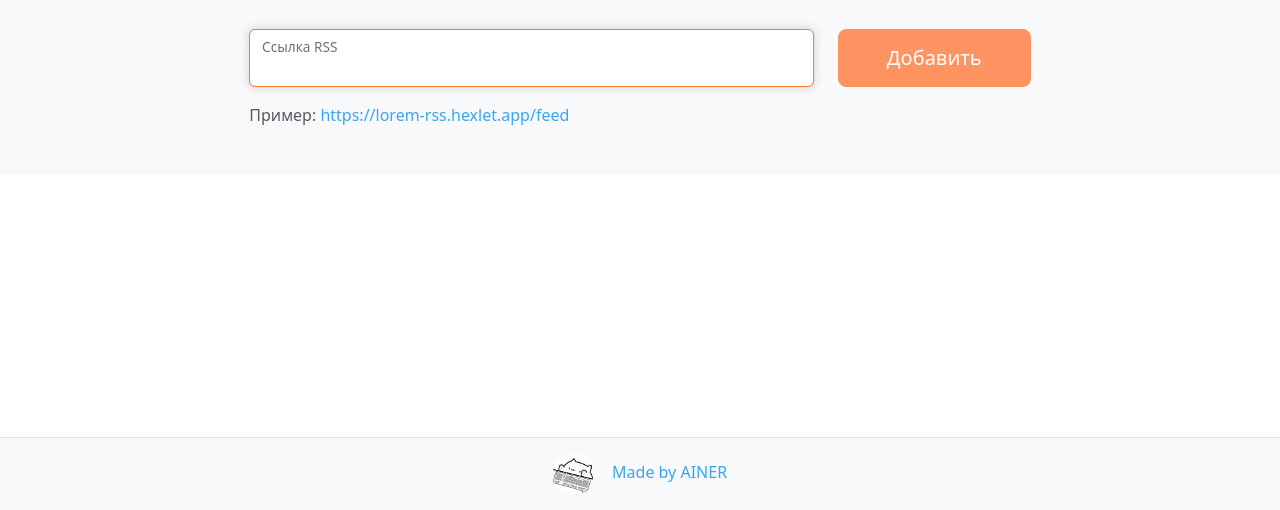
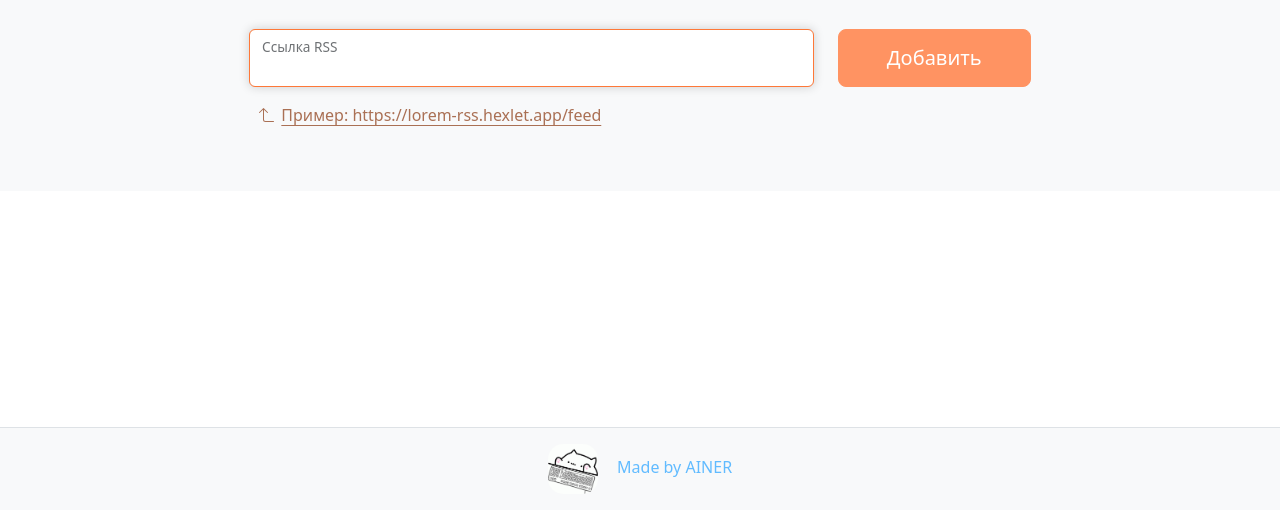
Before and after one commit to AINER/RSS-Reader, a website built with webpack: page index.html in a window 1280 px wide. Shown: the part 290-800 px from the top of the page. Built offline with nearby package versions, Linux system fonts and the light colour scheme.

Commit message:
Update styles, fix html issues

```diff
--- a/index.html
+++ b/index.html
@@ -68,7 +68,7 @@
                       name="url"
                       aria-label="url"
                       class="form-control w-100"
-                      placeholder="ссылка RSS"
+                      placeholder="Cсылка RSS"
                       autocomplete="off"
                     />
                     <label for="url-input">Ссылка RSS</label>
@@ -85,11 +85,26 @@
                 </div>
               </div>
             </form>
-            <p class="mt-2 mb-0 text-muted">
-              Пример:
-              <a href="#">https://lorem-rss.hexlet.app/feed</a>
+            <p
+              class="example icon-link icon-link-hover"
+              style="--bs-icon-link-transform: translate3d(0, -0.125rem, 0)"
+              href="#"
+            >
+              <svg
+                xmlns="http://www.w3.org/2000/svg"
+                width="16"
+                height="16"
+                fill="currentColor"
+                class="bi bi-arrow-90deg-up"
+                viewBox="0 0 16 16"
+              >
+                <path
+                  fill-rule="evenodd"
+                  d="M4.854 1.146a.5.5 0 0 0-.708 0l-4 4a.5.5 0 1 0 .708.708L4 2.707V12.5A2.5 2.5 0 0 0 6.5 15h8a.5.5 0 0 0 0-1h-8A1.5 1.5 0 0 1 5 12.5V2.707l3.146 3.147a.5.5 0 1 0 .708-.708z"
+                />
+              </svg>
+              Пример: https://lorem-rss.hexlet.app/feed
             </p>
-            <p class="feedback m-0 position-absolute small text-danger"></p>
           </div>
         </div>
       </section>
--- a/src/styles.scss
+++ b/src/styles.scss
@@ -30,20 +30,19 @@ a {
 }
 
 .made-by {
-  color: #3aa6f0;
+  color: #61bbff;
 
   border-bottom: 1px solid #2e84be00;
   transition: 0.1s;
 
   &:hover {
-    color: #2e85be;
-    border-bottom: 1px solid #2e85be;
+    color: #38a9ff;
+    border-bottom: 1px solid #38a9ff;
   }
 }
 
 .decorative-img {
-  height: 40px;
-  width: 40px;
+  height: 50px;
   border-radius: 15px;
   margin-right: 15px;
 }
@@ -53,3 +52,14 @@ a {
   outline: 0;
   box-shadow: 0 0 10px 1px #00000025;
 }
+
+.example {
+  margin-left: 10px;
+  cursor: pointer;
+  color: #aa7054;
+  text-decoration: underline;
+
+  &:hover {
+    color: #ad6643;
+  }
+}
```
